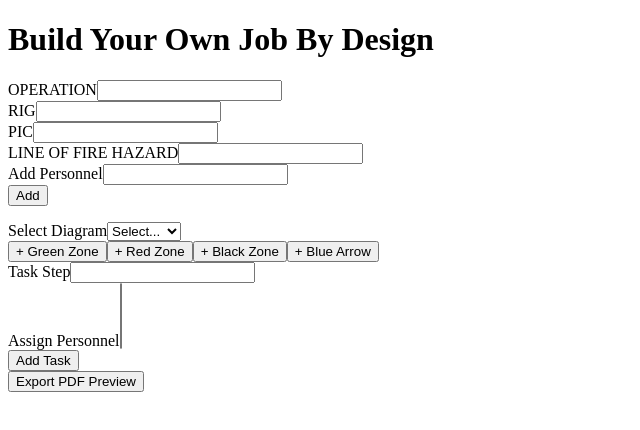
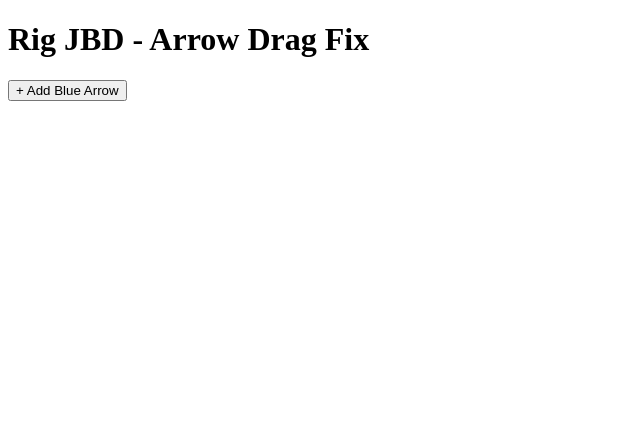
Before and after one commit to Kaourantinduplenne/BYOJBD-04, a Next.js app: page / in a window 1280 px wide. Shown: the top 430 px of the page, without its empty margins (0-640 px from the left). Built offline with nearby package versions, Linux system fonts and the light colour scheme.

Commit message:
Add files via upload

```diff
--- a/components/RigJBDBuilder.js
+++ b/components/RigJBDBuilder.js
@@ -1,51 +1,10 @@
 'use client';
 import { useState } from 'react';
 import { Rnd } from 'react-rnd';
-import Draggable from 'react-draggable';
-
-const colors = ['#e6194b', '#3cb44b', '#ffe119', '#4363d8'];
 
 export default function RigJBDBuilder() {
-  const [operation, setOperation] = useState('');
-  const [rig, setRig] = useState('');
-  const [pic, setPic] = useState('');
-  const [lofHazard, setLofHazard] = useState('');
-  const [workerName, setWorkerName] = useState('');
-  const [workers, setWorkers] = useState([]);
-  const [positions, setPositions] = useState({});
-  const [diagram, setDiagram] = useState('');
-  const [zones, setZones] = useState({ green: [], red: [], black: [] });
   const [arrows, setArrows] = useState([]);
   const [arrowId, setArrowId] = useState(0);
-  const [zoneId, setZoneId] = useState(0);
-  const [taskStep, setTaskStep] = useState('');
-  const [taskPersons, setTaskPersons] = useState([]);
-  const [tasks, setTasks] = useState([]);
-  const [pdfUrl, setPdfUrl] = useState('');
-
-  const addWorker = () => {
-    if (workerName.trim()) {
-      setWorkers([...workers, workerName]);
-      setWorkerName('');
-    }
-  };
-
-  const updatePosition = (index, data) => {
-    setPositions({ ...positions, [index]: { x: data.x, y: data.y } });
-  };
-
-  const addZone = (color) => {
-    const id = zoneId + 1;
-    setZones(prev => ({ ...prev, [color]: [...prev[color], { id, x: 20, y: 20, w: 100, h: 100 }] }));
-    setZoneId(id);
-  };
-
-  const updateZone = (color, id, newZone) => {
-    setZones(prev => ({
-      ...prev,
-      [color]: prev[color].map(z => z.id === id ? newZone : z)
-    }));
-  };
 
   const addArrow = () => {
     const id = arrowId + 1;
@@ -53,131 +12,55 @@ export default function RigJBDBuilder() {
     setArrowId(id);
   };
 
+  const updateArrow = (id, newData) => {
+    setArrows(arrows.map(a => a.id === id ? { ...a, ...newData } : a));
+  };
+
   const rotateArrow = (id) => {
     setArrows(arrows.map(a => a.id === id ? { ...a, rotate: (a.rotate + 30) % 360 } : a));
   };
 
-  const addTask = () => {
-    if (taskStep && taskPersons.length > 0) {
-      setTasks([...tasks, { step: taskStep, persons: [...taskPersons] }]);
-      setTaskStep('');
-      setTaskPersons([]);
-    }
-  };
-
-  const handleGeneratePDF = async () => {
-    const res = await fetch('/api/generate-jbd', {
-      method: 'POST',
-      headers: { 'Content-Type': 'application/json' },
-      body: JSON.stringify({ operation, rig, pic, lofHazard, workers, tasks })
-    });
-    const blob = await res.blob();
-    const url = URL.createObjectURL(blob);
-    setPdfUrl(url);
-  };
-
   return (
-    <div className="p-4 space-y-4 w-[1123px] h-[794px] border-2 border-black overflow-auto text-sm">
-      <h1 className="text-xl font-bold text-center">Build Your Own Job By Design</h1>
-      <div className="flex space-x-2">
-        <div className="flex flex-col"><label>OPERATION</label><input value={operation} onChange={(e) => setOperation(e.target.value)} className="border rounded p-1" /></div>
-        <div className="flex flex-col"><label>RIG</label><input value={rig} onChange={(e) => setRig(e.target.value)} className="border rounded p-1" /></div>
-        <div className="flex flex-col"><label>PIC</label><input value={pic} onChange={(e) => setPic(e.target.value)} className="border rounded p-1" /></div>
-      </div>
-      <div className="flex flex-col">
-        <label>LINE OF FIRE HAZARD</label>
-        <input value={lofHazard} onChange={(e) => setLofHazard(e.target.value)} className="border rounded p-1 w-full" />
-      </div>
-      <div className="flex space-x-2 items-end">
-        <div className="flex flex-col w-full"><label>Add Personnel</label><input value={workerName} onChange={(e) => setWorkerName(e.target.value)} className="border rounded p-1" /></div>
-        <button onClick={addWorker} className="bg-blue-600 text-white px-2 py-1 rounded h-fit">Add</button>
-      </div>
-      <ul className="space-y-1">
-        {workers.map((w, i) => <li key={i}>{i + 1}. {w}</li>)}
-      </ul>
-      <div className="flex flex-col">
-        <label>Select Diagram</label>
-        <select value={diagram} onChange={(e) => setDiagram(e.target.value)} className="border rounded p-1 w-full">
-          <option value="">Select...</option>
-          <option value="Drillfloor">Drillfloor</option>
-          <option value="Helideck">Helideck</option>
-          <option value="Deck">Deck</option>
-        </select>
-      </div>
-      <div className="flex space-x-2 mb-2">
-        <button onClick={() => addZone('green')} className="bg-green-500 text-white px-2 py-1 rounded">+ Green Zone</button>
-        <button onClick={() => addZone('red')} className="bg-red-500 text-white px-2 py-1 rounded">+ Red Zone</button>
-        <button onClick={() => addZone('black')} className="bg-black text-white px-2 py-1 rounded">+ Black Zone</button>
-        <button onClick={addArrow} className="bg-blue-500 text-white px-2 py-1 rounded">+ Blue Arrow</button>
-      </div>
-      <div className="relative w-full h-[300px] border bg-white">
-        {diagram && <img src={`/${diagram}.png`} alt={diagram} className="absolute w-full h-full object-contain" />}
-        {workers.map((w, i) => (
-          <Draggable key={i} position={positions[i] || { x: 10 + i * 10, y: 10 + i * 10 }} onStop={(e, d) => updatePosition(i, d)}>
-            <div className="absolute w-6 h-6 rounded-full flex items-center justify-center text-white text-xs cursor-move z-10"
-              style={{ backgroundColor: colors[i % colors.length] }}>
-              {i + 1}
-            </div>
-          </Draggable>
-        ))}
-        {['green', 'red', 'black'].flatMap(color => zones[color].map(z => (
-          <Rnd key={`${color}-${z.id}`} size={{ width: z.w, height: z.h }} position={{ x: z.x, y: z.y }}
-            onDragStop={(e, d) => updateZone(color, z.id, { ...z, x: d.x, y: d.y })}
-            onResizeStop={(e, dir, ref, delta, pos) => updateZone(color, z.id, { width: parseInt(ref.style.width), height: parseInt(ref.style.height), ...pos })}
-            style={{
-              border: `2px dashed ${color}`,
-              backgroundColor: color === 'black' ? 'rgba(0,0,0,0.1)' : color === 'red' ? 'rgba(255,0,0,0.1)' : 'rgba(0,255,0,0.1)',
-              position: 'absolute'
-            }} />
-        )))}
+    <div className="p-4 w-[1123px] h-[794px] border-2 border-black overflow-auto space-y-4">
+      <h1 className="text-xl font-bold text-center">Rig JBD - Arrow Drag Fix</h1>
+      <button onClick={addArrow} className="bg-blue-600 text-white px-4 py-2 rounded">+ Add Blue Arrow</button>
+      <div className="relative w-full h-[500px] border mt-4 bg-white">
         {arrows.map(a => (
-          <Rnd key={`a-${a.id}`} size={{ width: a.w, height: a.h }} position={{ x: a.x, y: a.y }}
+          <Rnd
+            key={`a-${a.id}`}
+            size={{ width: a.w, height: a.h }}
+            position={{ x: a.x, y: a.y }}
             onDragStop={(e, d) => updateArrow(a.id, { x: d.x, y: d.y })}
             onResizeStop={(e, dir, ref, delta, pos) =>
-              updateArrow(a.id, { w: parseInt(ref.style.width), h: parseInt(ref.style.height), ...pos })}
-            style={{ position: 'absolute', overflow: 'visible' }}
+              updateArrow(a.id, {
+                w: parseInt(ref.style.width),
+                h: parseInt(ref.style.height),
+                ...pos
+              })}
+            enableResizing
+            style={{ position: 'absolute' }}
           >
             <div
               onDoubleClick={() => rotateArrow(a.id)}
               style={{
                 width: '100%',
                 height: '100%',
-                backgroundColor: 'blue',
                 transform: `rotate(${a.rotate}deg)`,
                 transformOrigin: 'center center',
+                backgroundColor: 'blue',
                 borderRadius: '4px',
                 color: 'white',
                 display: 'flex',
                 alignItems: 'center',
                 justifyContent: 'center',
-                cursor: 'pointer'
+                cursor: 'move'
               }}
-            >↻</div>
+            >
+              ↻
+            </div>
           </Rnd>
         ))}
       </div>
-      <div className="flex space-x-2 items-end mt-2">
-        <div className="flex flex-col w-full">
-          <label>Task Step</label>
-          <input value={taskStep} onChange={(e) => setTaskStep(e.target.value)} className="border rounded p-1 w-full" />
-        </div>
-        <div className="flex flex-col w-full">
-          <label>Assign Personnel</label>
-          <select multiple value={taskPersons} onChange={(e) => setTaskPersons(Array.from(e.target.selectedOptions, o => o.value))} className="border rounded p-1 w-full">
-            {workers.map((w, i) => <option key={i} value={w}>{w}</option>)}
-          </select>
-        </div>
-        <button onClick={addTask} className="bg-green-600 text-white px-4 py-1 rounded h-fit">Add Task</button>
-      </div>
-      <div className="space-y-1 mt-2">
-        {tasks.map((t, i) => (
-          <div key={i} className="border p-2 rounded">
-            {i + 1}. {t.step} (Persons: {t.persons.join(', ')})
-          </div>
-        ))}
-      </div>
-      <button onClick={handleGeneratePDF} className="bg-indigo-600 text-white px-4 py-2 rounded">Export PDF Preview</button>
-      {pdfUrl && <iframe src={pdfUrl} title="PDF Preview" className="w-full h-[300px] border mt-2" />}
     </div>
   );
 }
```
